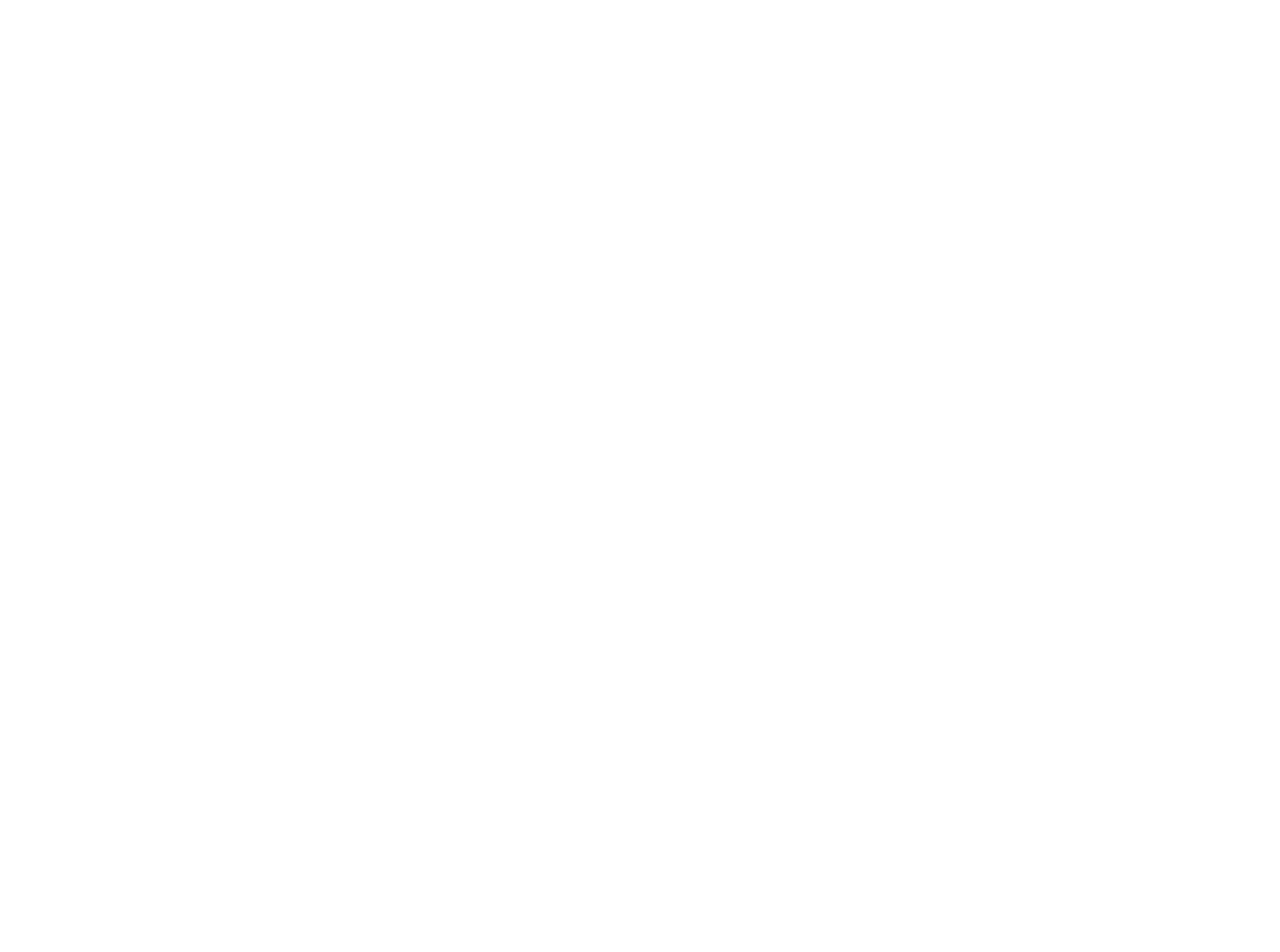
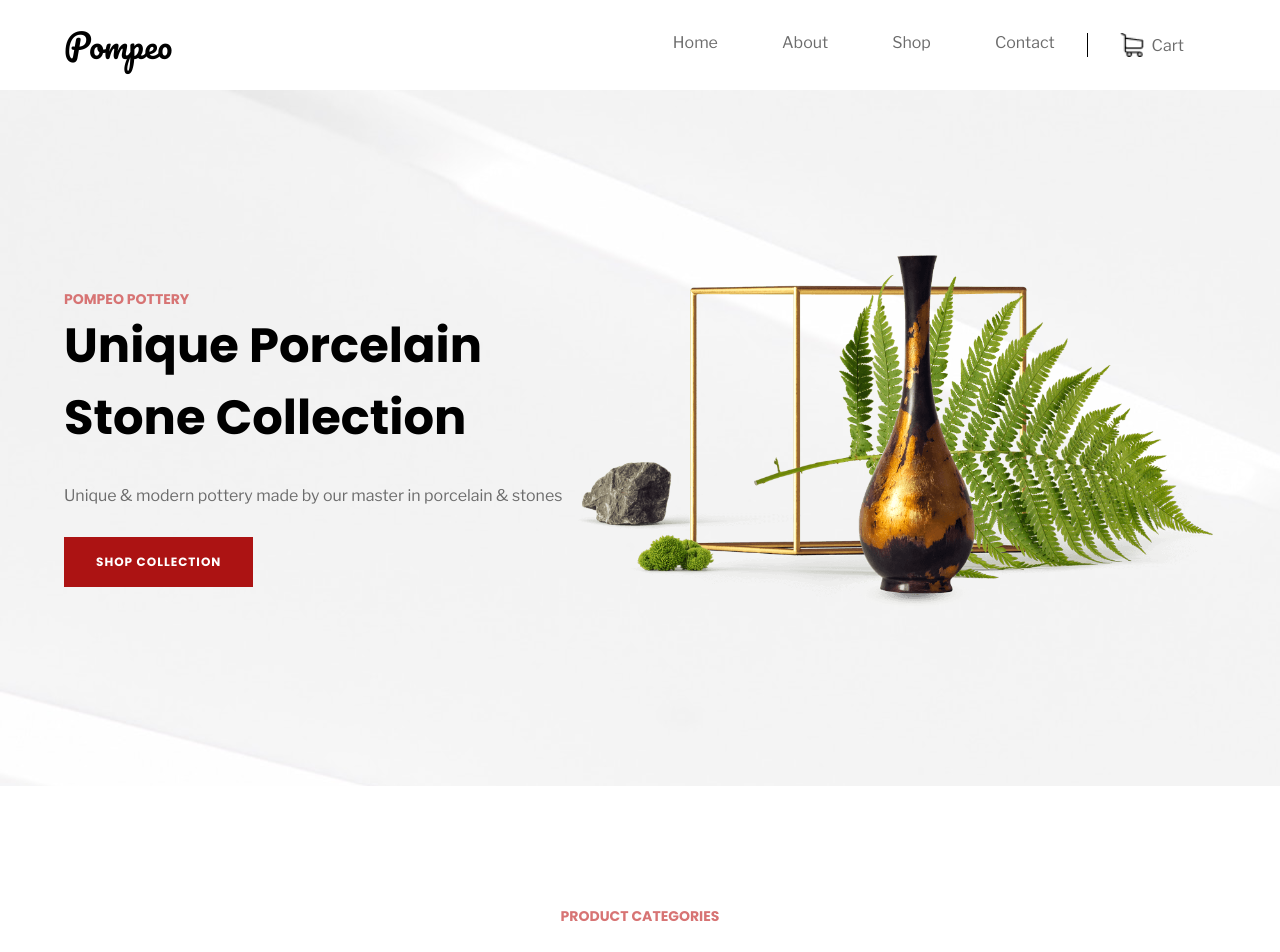
Before and after one commit to dsaydullaeva/pompeo, a React (Vite) app: page / in a window 1280 px wide. Shown: the top 952 px of the page. Before the commit the page ends 800 px from the top, so only its background shows below. Built offline with nearby package versions, Linux system fonts and the light colour scheme.

Commit message:
added components to App.jsx

```diff
--- a/src/App.jsx
+++ b/src/App.jsx
@@ -5,12 +5,19 @@
 import OnlineStore from './components/OnlineStore'
 import News from './components/News'
 import Footer from './components/Footer'
+import Shopping from './components/Shopping'
 
 
 function App() {
   return (
    <div>
-
+<Navbar/>
+<Showcase/>
+<ProductCategories/>
+<OnlineStore/>
+<Shopping/>
+<News/>
+<Footer/>
    </div>
   )
 }
--- a/src/components/Navbar.css
+++ b/src/components/Navbar.css
@@ -15,6 +15,7 @@
 .navbar li {
   padding: 0 2rem;
   color: #6C6C6C;
+  font-family: 'Libre Franklin', sans-serif;
 }
 
 .navbar li:last-child {
--- a/src/components/Showcase.css
+++ b/src/components/Showcase.css
@@ -1,7 +1,7 @@
 .showcaseContainer {
   background-image: url('../assets/background1.png');
   display: flex;
-  width: 100vw;
+  /* width: 100vw; */
   height: 87vh;
   align-items: center;
 }
```
